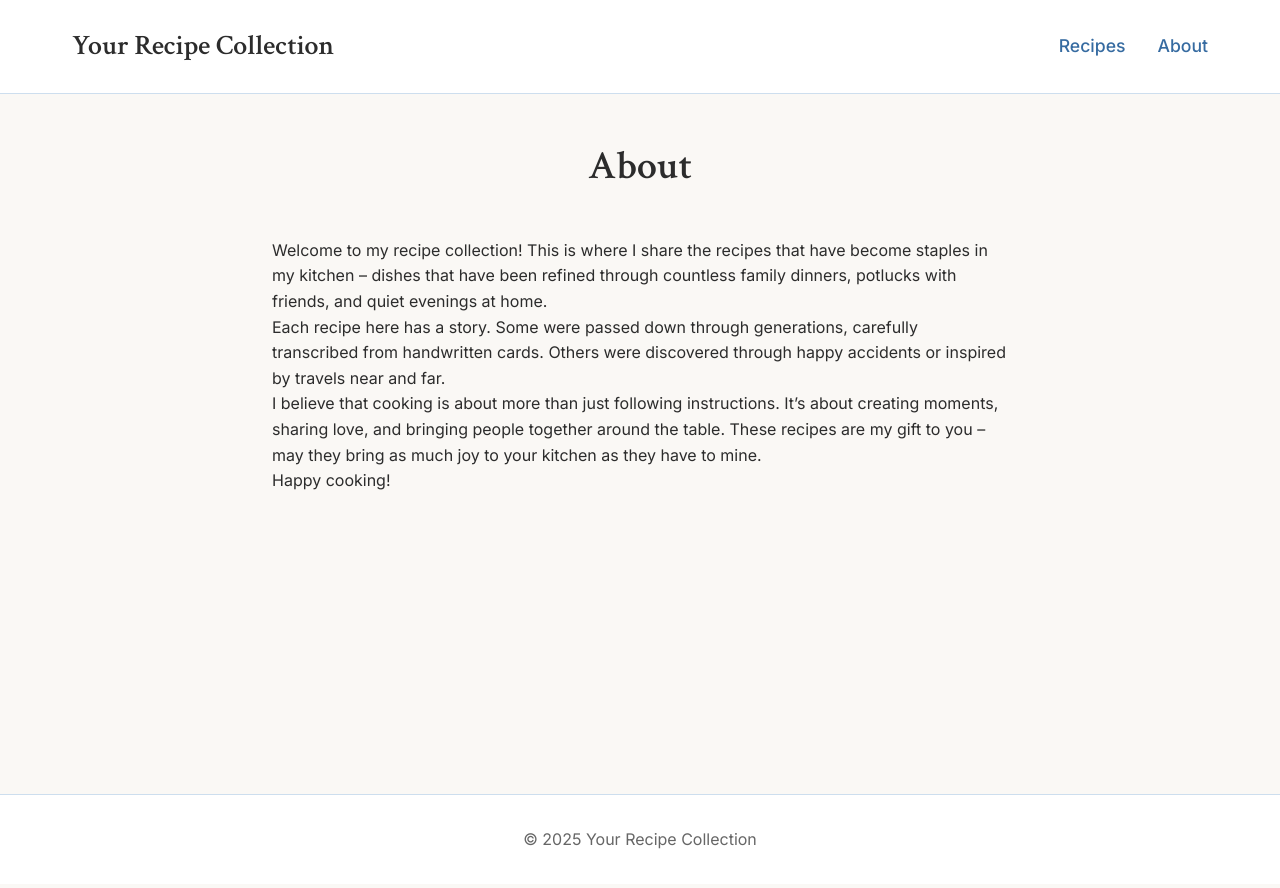
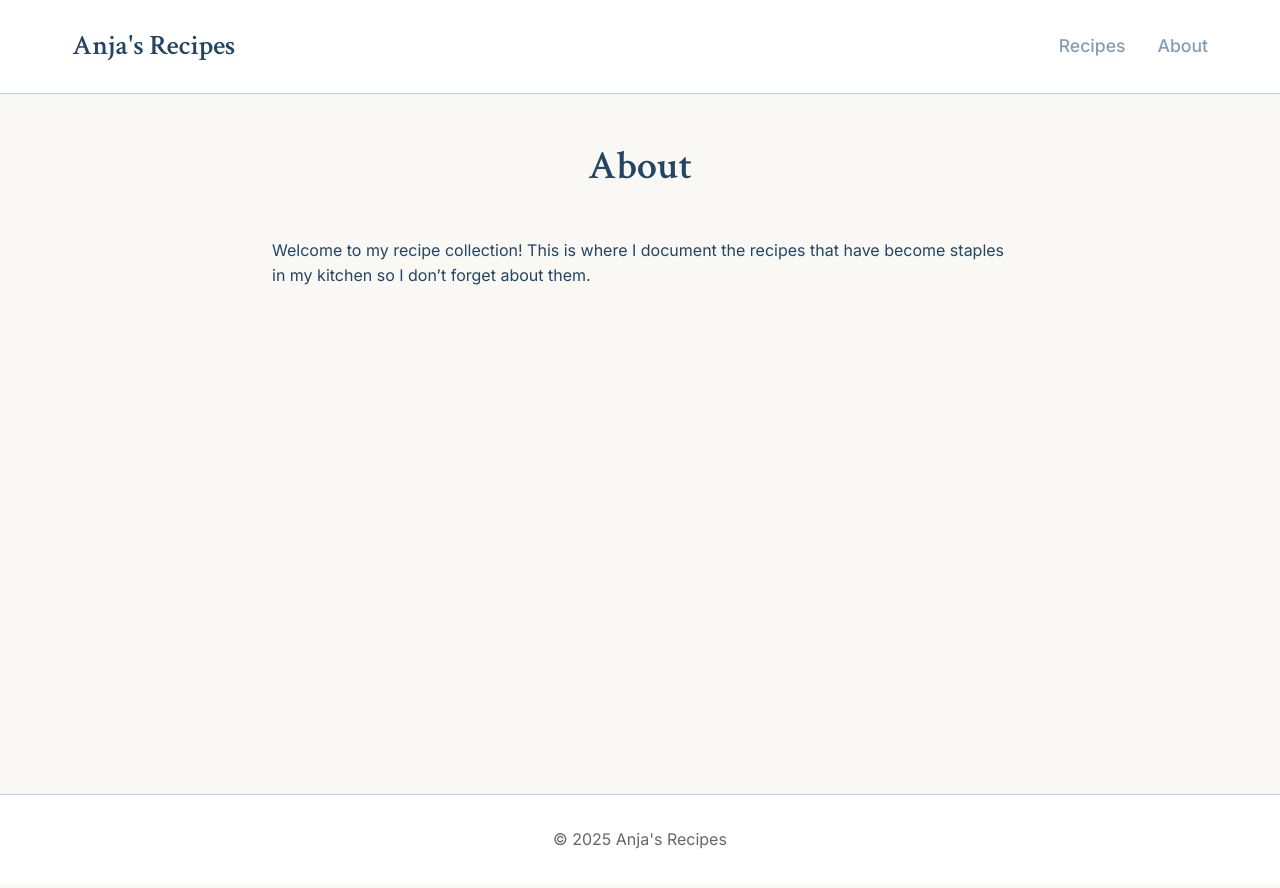
Before and after one commit to anjasandholm/anjasandholm.github.io, a Jekyll site: the page built from about.md, in a window 1280 px wide. Shown: the top 888 px of the page. Built offline with Jekyll 4.4.1, drawn with Linux system fonts in a browser that asks for light colours.

```diff
--- a/_config.yml
+++ b/_config.yml
@@ -1,7 +1,7 @@
-title: Your Recipe Collection
-description: A collection of cherished recipes
+title: Anja's Recipes
+description: A collection of good food
 baseurl: "" # Leave empty if hosting at username.github.io
-url: "" # Your GitHub Pages URL
+url: "anjasandholm.github.io" # Your GitHub Pages URL
 
 # Build settings
 markdown: kramdown
--- a/_layouts/recipe.html
+++ b/_layouts/recipe.html
@@ -40,7 +40,7 @@ layout: default
         </section>
 
         <section class="instructions">
-            <h2>Instructions</h2>
+            <h2>Details</h2>
             {{ content }}
         </section>
 
--- a/_sass/_base.scss
+++ b/_sass/_base.scss
@@ -6,12 +6,12 @@
 
 :root {
     --color-background: #faf8f5;
-    --color-text: #2c2c2c;
+    --color-text: #224563;
     // --color-accent: #c65d47;
-    --color-accent: #366BA1;
+    --color-accent: #839DB3;
     // --color-accent-light: #e8b4a8;
     --color-accent-light: #88B0D7;
-    --color-border: #CDDEEE;
+    --color-border: #B3CEE5;
     --font-serif: 'Crimson Text', serif;
     --font-sans: 'Inter', sans-serif;
 }
--- a/about.md
+++ b/about.md
@@ -4,10 +4,4 @@ title: About
 permalink: /about/
 ---
 
-Welcome to my recipe collection! This is where I share the recipes that have become staples in my kitchen – dishes that have been refined through countless family dinners, potlucks with friends, and quiet evenings at home.
-
-Each recipe here has a story. Some were passed down through generations, carefully transcribed from handwritten cards. Others were discovered through happy accidents or inspired by travels near and far.
-
-I believe that cooking is about more than just following instructions. It's about creating moments, sharing love, and bringing people together around the table. These recipes are my gift to you – may they bring as much joy to your kitchen as they have to mine.
-
-Happy cooking!
+Welcome to my recipe collection! This is where I document the recipes that have become staples in my kitchen so I don't forget about them.
--- a/index.html
+++ b/index.html
@@ -2,8 +2,8 @@
 layout: default
 ---
 <section class="hero">
-    <h1>Welcome to My Recipe Collection</h1>
-    <p>A carefully curated collection of tried and true recipes that bring warmth to any table.</p>
+    <h1>Welcome to my recipe collection</h1>
+    <p>All my favorite recipes: some borrowed from elsewhere, some created right inside my brain.</p>
 </section>
 
 <section class="featured-recipes">
```
Also changed, not shown: Gemfile (added, +9 -0 lines), _old/classic-chocolate-chip-cookies.md (renamed from _recipes/classic-chocolate-chip-cookies.md, +1 -1 lines), _recipes/Curry.md (added, +11 -0 lines), _recipes/Dark-chocolate-brown-butter-cookies.md (added, +11 -0 lines), _recipes/Halloumi-wraps.md (added, +24 -0 lines), _recipes/Salmon-bowls.md (added, +11 -0 lines), _recipes/Shakshuka.md (added, +11 -0 lines), Gemfile.lock (added), assets/images/hallomi-wrap.jpeg (added), assets/images/halloumi-1.jpeg (added), assets/images/halloumi-2.jpeg (added), assets/images/halloumi-3.jpeg (added).
